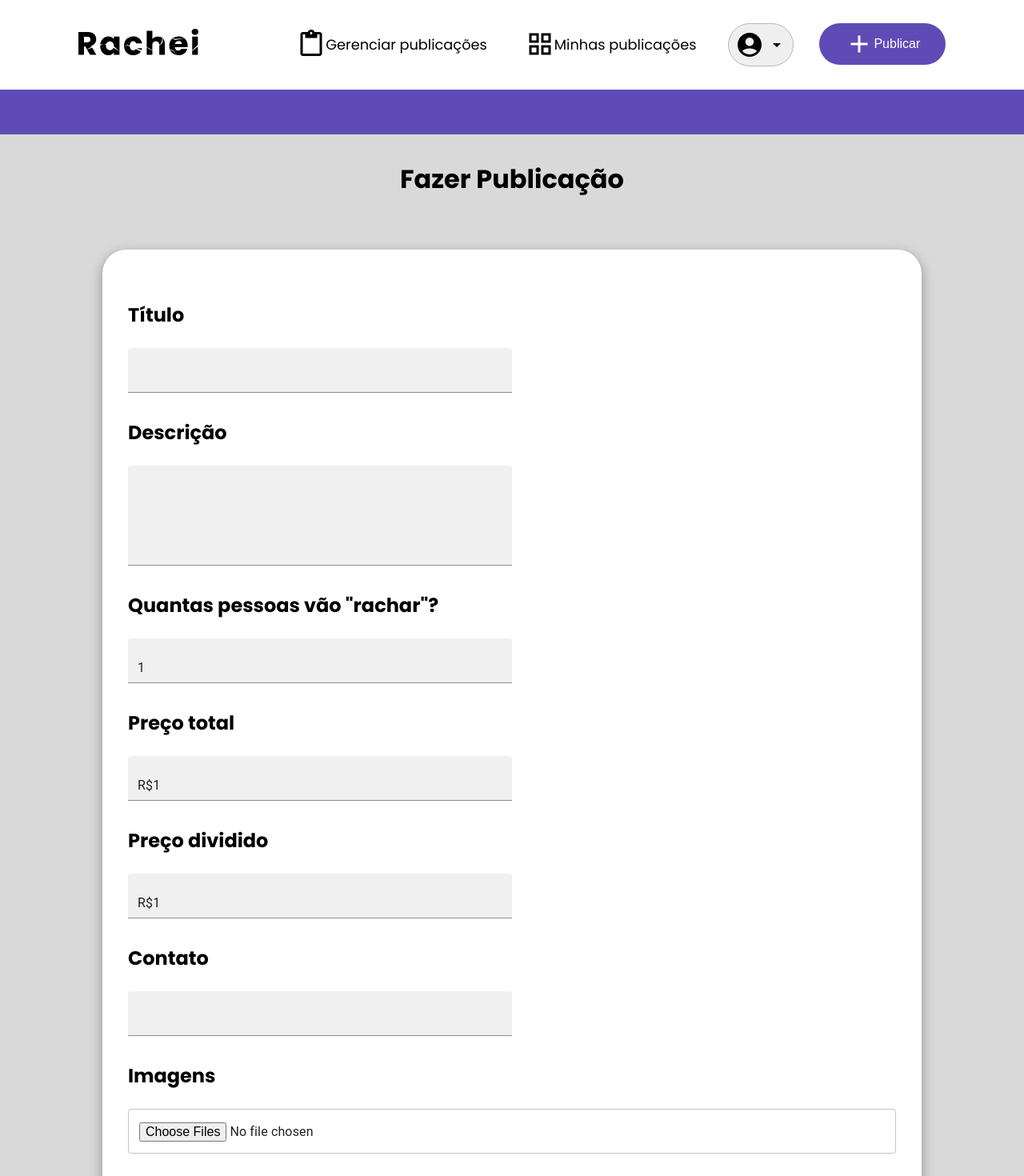
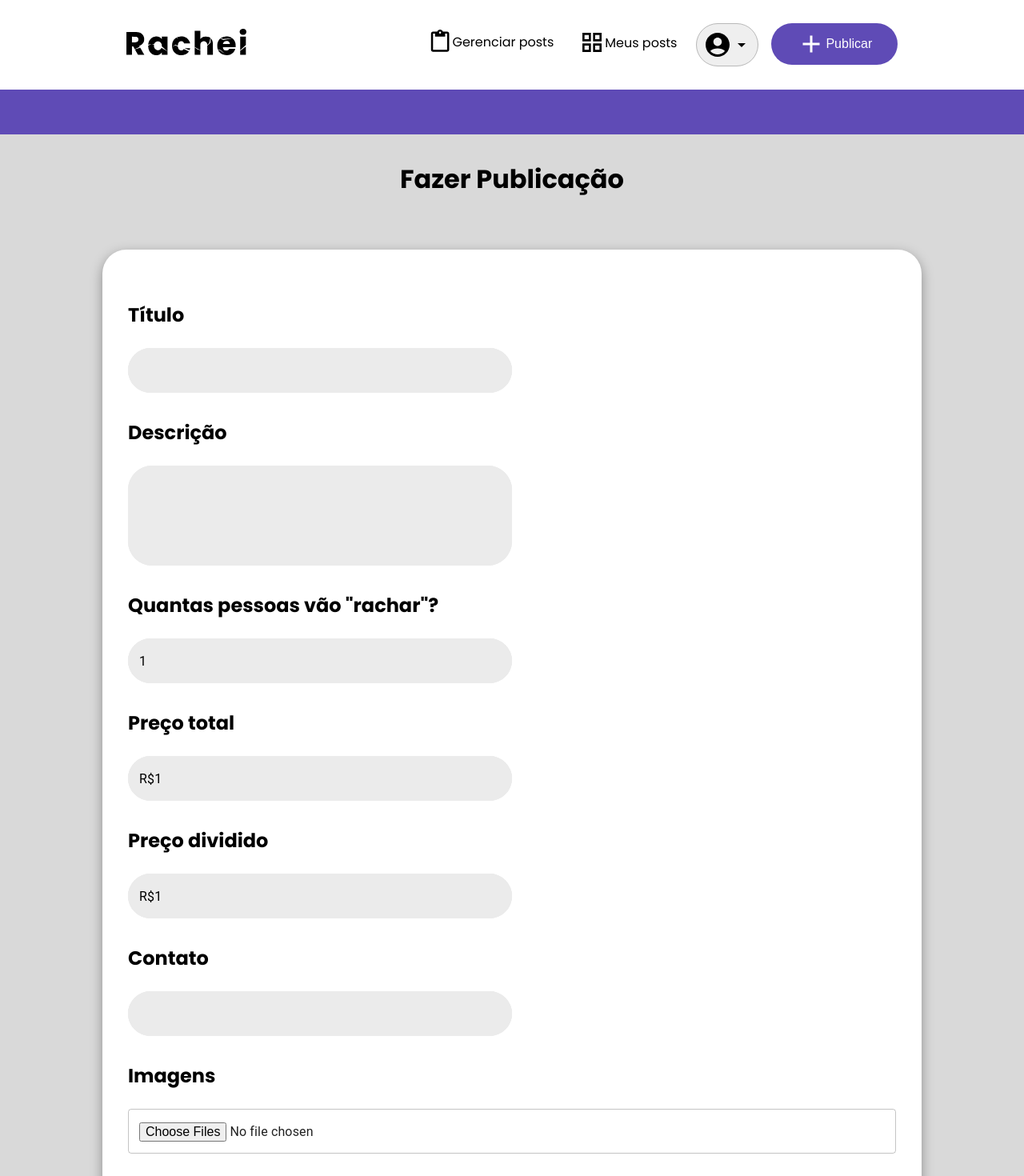
Before and after one commit to CarlosPadaria/RacheiFront, a React (Create React App) app: page /publicar in a window 1280 px wide. Shown: the top 1470 px of the page at 80% size. Built offline with nearby package versions, Linux system fonts and the light colour scheme; no server answers; sample sign-in values are in the browser's storage.

Commit message:
alterando estilo do header e publicar

```diff
--- a/package.json
+++ b/package.json
@@ -29,9 +29,6 @@
     "extends": [
       "react-app",
       "react-app/jest"
-    ],
-    "plugins": [
-      "react"
     ]
   },
   "browserslist": {
--- a/src/components/elements/header/Header.js
+++ b/src/components/elements/header/Header.js
@@ -120,14 +120,13 @@ function Header() {
         <ul className={style['nav-list']}>
           <li>
             <a className={style["align-icons"]} href="/GerenciarPublicacoes">
-              <ContentPasteIcon sx={{ fontSize: "2.25rem" }}></ContentPasteIcon>
-              Gerenciar publicações
+              <ContentPasteIcon sx={{ fontSize: "1.89rem" }}></ContentPasteIcon>
+              Gerenciar posts
             </a>
           </li>
           <li>
             <a className={style["align-icons"]} href="/MinhasPublicacoes">
-              <GridViewIcon sx={{ fontSize: "2.25rem" }}></GridViewIcon>Minhas
-              publicações
+              <GridViewIcon sx={{ fontSize: "2rem" }}></GridViewIcon>Meus posts
             </a>
           </li>
           <li>
--- a/src/components/elements/header/Header.module.css
+++ b/src/components/elements/header/Header.module.css
@@ -39,8 +39,8 @@ a {
 
 .nav-list li {
   letter-spacing: 1.5;
-  font-size: 1.11rem;
-  margin-left: 2rem;
+  font-size: 1rem;
+  margin-left: 1rem;
 }
 .nav-list {
   display: flex;
@@ -86,7 +86,7 @@ ul {
   border-radius: 50px;
   width: 100%;
   font-size: 1rem;
-  gap: 0.25rem;
+
   transition: 0.25s;
 }
 .user-menu:hover{
@@ -117,18 +117,21 @@ ul {
   flex-direction: row;
   justify-content: space-between;
   align-items: center;
-  flex-wrap: nowrap;
-  gap: 0.5rem;
+  flex-wrap: ellipsis;
+
 }
 .list li{
-  margin: 1rem;
+  margin: 0.25rem;
   text-decoration: none;
   color: black;
+
 }
 .list li a{
   text-decoration: none;
   color: black;
 }
+
+
 /*
 .header {
   width: 100%;
--- a/src/components/home/Publicar.js
+++ b/src/components/home/Publicar.js
@@ -332,13 +332,14 @@ function Publicar() {
         <form className={style["content"]}>
           <h2>Título</h2>
           <TextField
-            variant="filled"
+            variant="outlined"
             sx={[
               {
                 "&:after": {
                   borderColor: "#5F4BB6",
                   backgroundColor: "#342965",
                 },
+
                 fontSize: "1.5rem",
               },
             ]}
@@ -354,13 +355,13 @@ function Publicar() {
           ></TextField>
           <h2>Descrição</h2>
           <TextField
+          variant="outlined"
             value={inputs.descricao}
-            inputProps={{ maxLength: 2000 }}
             error={mensagemErro.descricao.deuErro}
             onBlur={(e) => campoValido(inputs.descricao, "descricao")}
             helperText={mensagemErro.descricao.mensagem}
             multiline
-            variant="filled"
+            textareaStyle={style['input']}
             sx={[
               {
                 "&:after": {
@@ -398,7 +399,7 @@ function Publicar() {
             onBlur={(e) => campoValido(inputs.numPessoas, "numPessoas")}
             helperText={mensagemErro.numPessoas.mensagem}
             error={mensagemErro.numPessoas.deuErro}
-            variant="filled"
+            variant="outlined"
             sx={[
               {
                 "&:after": {
@@ -427,7 +428,7 @@ function Publicar() {
             error={mensagemErro.precoTotal.deuErro}
             onBlur={(e) => campoValido(inputs.precoTotal, "precoTotal")}
             helperText={mensagemErro.precoTotal.mensagem}
-            variant="filled"
+            variant="outlined"
             sx={[
               {
                 "&:after": {
@@ -457,7 +458,7 @@ function Publicar() {
             error={mensagemErro.precoDividir.deuErro}
             onBlur={(e) => campoValido(inputs.precoDividir, "precoDividir")}
             helperText={mensagemErro.precoDividir.mensagem}
-            variant="filled"
+            variant="outlined"
             sx={[
               {
                 "&:after": {
@@ -475,7 +476,7 @@ function Publicar() {
           ></NumericFormat>
           <h2>Contato</h2>
           <TextField
-            variant="filled"
+             variant="outlined"
             sx={[
               {
                 "&:after": {
@@ -552,7 +553,7 @@ function Publicar() {
             <div className={style["endereco-item"]}>
               <h3>Logradouro</h3>
               <TextField
-                variant="filled"
+                 variant="filled"
                 sx={{
                   margin: "0 0 1rem 0",
                 }}
@@ -584,7 +585,7 @@ function Publicar() {
             <div className={style["endereco-item"]}>
               <h3>CEP</h3>
               <TextField
-                variant="filled"
+                 variant="filled"
                 error={mensagemErro.cep.deuErro}
                 inputProps={{ maxLength: 9 }}
                 onBlur={(e) => campoValido(inputs.cep, "cep")}
@@ -597,7 +598,7 @@ function Publicar() {
               ></TextField>
               <h3>Número</h3>
               <TextField
-                variant="filled"
+                 variant="filled"
                 error={mensagemErro.numero.deuErro}
                 inputProps={{ maxLength: 10 }}
                 onBlur={(e) => campoValido(inputs.numero, "numero")}
@@ -612,7 +613,7 @@ function Publicar() {
           <h2>Pagamento</h2>
           <h3>Chave pix</h3>
           <TextField
-            variant="filled"
+             variant="outlined"
             className={style["input"]}
             inputProps={{ maxLength: 100 }}
             error={mensagemErro.chavePix.deuErro}
--- a/src/components/home/Publicar.module.css
+++ b/src/components/home/Publicar.module.css
@@ -25,8 +25,32 @@
   margin-top: 1rem;
   margin-bottom: 1rem;
 }
+.input input{
+  border-radius: 30px;
+  color: #000;
+  background-color: #EBEBEB;;
+  border-radius: 30px;
+
+}
+.input fieldset {
+  border-radius: 30px;
+  border-color: #EBEBEB;
+
+  color: #000;
+}
+.input textarea{
+
+  background-color: #EBEBEB;
+
+}
+.input div{
+  border-radius: 30px;
+  background-color: #EBEBEB;
+
+}
 
 .content .input{
+
   width: 50%;
  /*
   padding: 1rem;
```
